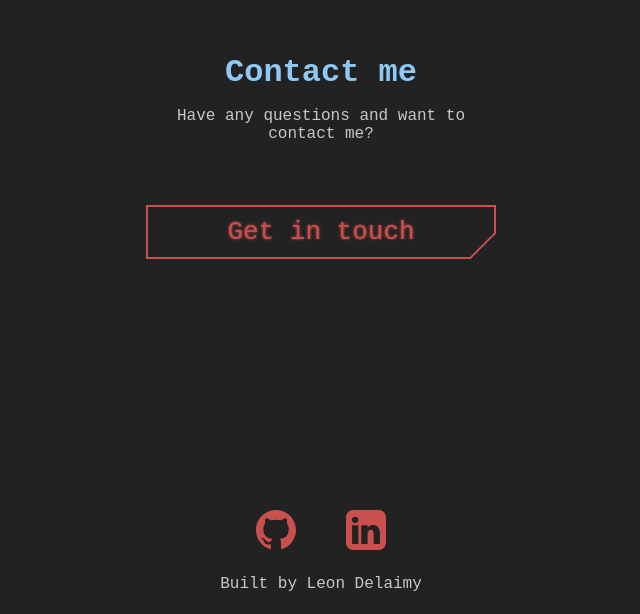
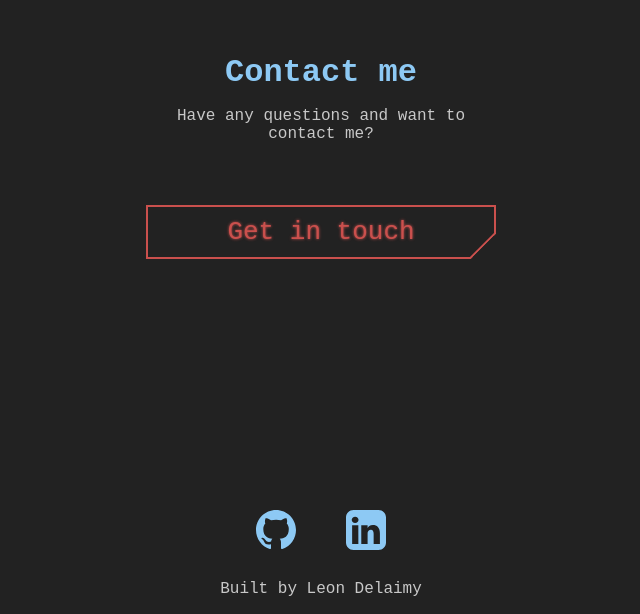
Before and after one commit to leraq/portfolio, a Gatsby site: page / in a window 1280 px wide. Shown: the part 4190-4804 px from the top of the page, without its empty margins (319-959 px from the left). Built offline with nearby package versions, Linux system fonts and the light colour scheme; Gatsby itself is replaced by a stand-in of ours.

Commit message:
footer: add links and style

```diff
--- a/src/components/footer.tsx
+++ b/src/components/footer.tsx
@@ -11,11 +11,17 @@ const StyledFooter = styled.footer`
     gap: 40px;
   }
 `
-const StyledIcon = styled.svg`
-  fill: ${({ theme }) => theme.colors.pastelRed};
-  padding: 5px;
-  height: 3rem;
-  width: 2.5rem;
+const StyledIcon = styled.div`
+  svg {
+    fill: ${({ theme }) => theme.colors.zimaBlue};
+    padding: 5px;
+    height: 3rem;
+    width: 2.5rem;
+    &:hover,
+    &:focus {
+      fill: ${({ theme }) => theme.colors.pastelRed};
+    }
+  }
 `
 
 export const Footer: React.FC = () => {
@@ -23,10 +29,14 @@ export const Footer: React.FC = () => {
     <StyledFooter>
       <div className="icons">
         <StyledIcon>
-          <GitHubIcon />
+          <a href="https://github.com/leraq" target="_blank" rel="noreferrer">
+            <GitHubIcon />
+          </a>
         </StyledIcon>
         <StyledIcon>
-          <LinkedInIcon />
+          <a href="https://www.linkedin.com/in/leon-delaimy-606505150/" target="_blank" rel="noreferrer">
+            <LinkedInIcon />
+          </a>
         </StyledIcon>
       </div>
       <p>Built by Leon Delaimy</p>
```
